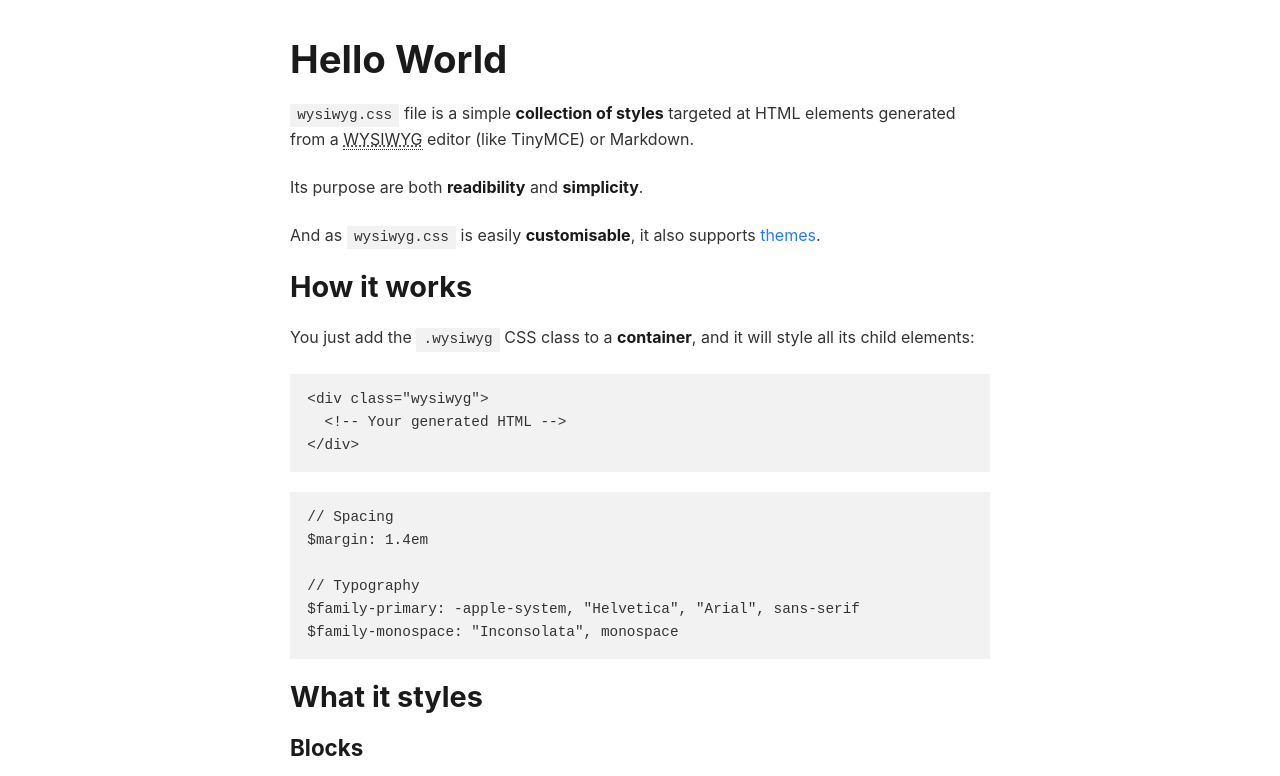
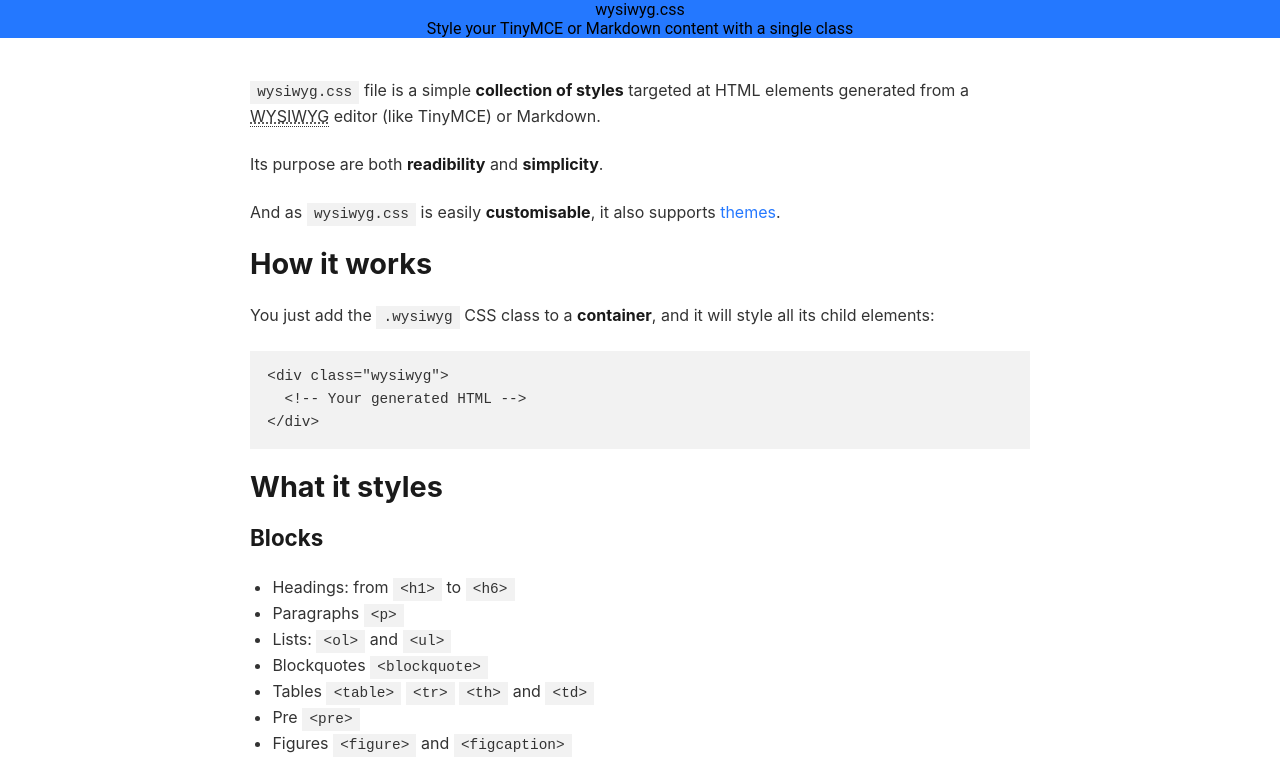
Before and after one commit to jgthms/wysiwyg.css, a website: page wysywig.html in a window 1280 px wide. Shown: the top 776 px of the page. Drawn offline with Linux system fonts and the light colour scheme.

Commit message:
Style page

```diff
--- a/main.sass
+++ b/main.sass
@@ -1,11 +1,20 @@
 @import "node_modules/minireset.css/minireset.sass"
 @import "wysiwyg.sass"
 
+$primary: #2478ff
+
 body
+  font-family: "Karla", "Roboto", "Helvetica", "Arial", sans-serif
+
+.header
+  background-color: $primary
+  text-align: center
+
+.wysiwyg
   margin: 0 auto
-  max-width: 780px
+  max-width: 720px
   padding: 20px
 
 @media screen and (min-width: 600px)
-  body
+  .wysiwyg
     padding: 40px
--- a/wysywig.html
+++ b/wysywig.html
@@ -8,12 +8,12 @@
     <link rel="stylesheet" type="text/css" href="main.css">
   </head>
   <body>
-    <!-- <header>
+    <header class="header">
       <h1>wysiwyg.css</h1>
-      <p>Style your TinyMCE or Markdown with a single class</p>
-    </header> -->
+      <p>Style your TinyMCE or Markdown content with a single class</p>
+    </header>
+
     <main class="wysiwyg">
-      <h1>Hello World</h1>
       <p>
         <code>wysiwyg.css</code> file is a simple <strong>collection of styles</strong> targeted at HTML elements generated from a <abbr title="What You See Is What You Get">WYSIWYG</abbr> editor (like TinyMCE) or Markdown.
       </p>
@@ -31,14 +31,6 @@
 &lt;div class="wysiwyg"&gt;
   &lt;!-- Your generated HTML --&gt;
 &lt;/div&gt;
-</pre>
-<pre>
-// Spacing
-$margin: 1.4em
-
-// Typography
-$family-primary: -apple-system, "Helvetica", "Arial", sans-serif
-$family-monospace: "Inconsolata", monospace
 </pre>
       <h2>What it styles</h2>
       <h3>Blocks</h3>
@@ -258,6 +250,10 @@
           </tr>
         </tbody>
       </table>
+      <h2>Options</h2>
+      <p>
+        To provide flexibility, <code>wysiwyg.css</code> is written in <a href="#">Sass</a> and comes with a list of <strong>variables</strong> and <strong>options.</strong>
+      </p>
     </main>
   </body>
 </html>
```
Also changed, not shown: main.css.
